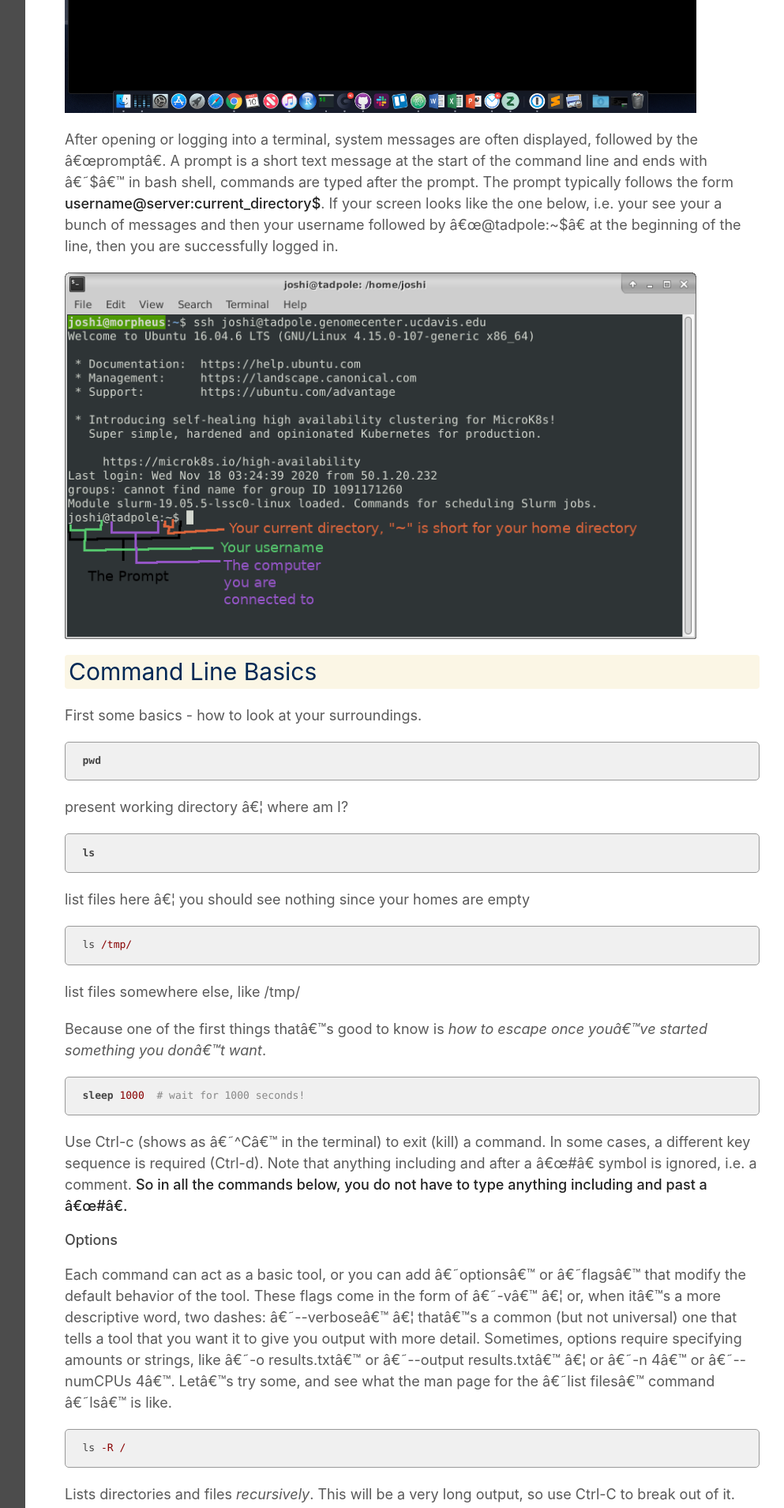
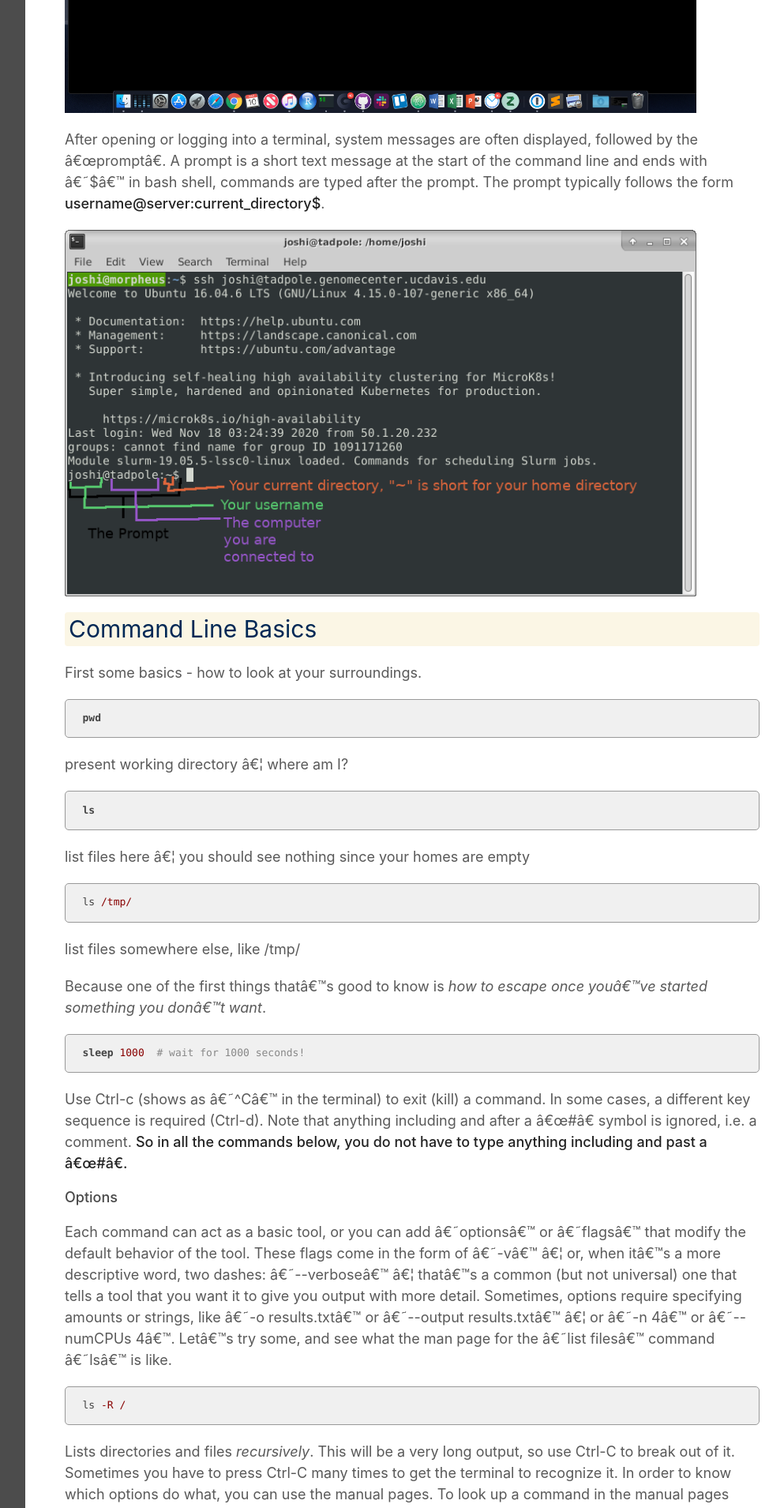
Before and after one commit to ucdavis-bioinformatics-training/2022-September-Introduction-to-the-Command-Line-for-Bioinformatics, a Jekyll site: the page built from cli/command-line-intro1.md, in a window 1280 px wide. Shown: the part 1778-3687 px from the top of the page at 79% size, without its empty margins (268-1261 px from the left). Built offline with Jekyll 4.4.1, drawn with Linux system fonts in a browser that asks for light colours; our own code applies the rules of GitHub Pages for plain Markdown files.

Commit message:
fixing docs

```diff
--- a/cli/command-line-intro1.md
+++ b/cli/command-line-intro1.md
@@ -116,7 +116,7 @@ function showResults(myq, qc, rc){
 <img src="figures/cli_figure1.png" alt="cli_figure1" width="800px"/>
 
 After opening or logging into a terminal, system messages are often displayed, followed by the "prompt".
-A prompt is a short text message at the start of the command line and ends with '$' in bash shell, commands are typed after the prompt. The prompt typically follows the form **username@server:current_directory$**. If your screen looks like the one below, i.e. your see your a bunch of messages and then your username followed by "@tadpole:~$" at the beginning of the line, then you are successfully logged in.
+A prompt is a short text message at the start of the command line and ends with '$' in bash shell, commands are typed after the prompt. The prompt typically follows the form **username@server:current_directory$**.
 
 <img src="figures/cli_figure4.png" alt="cli_figure4" width="800px"/>
 
```
